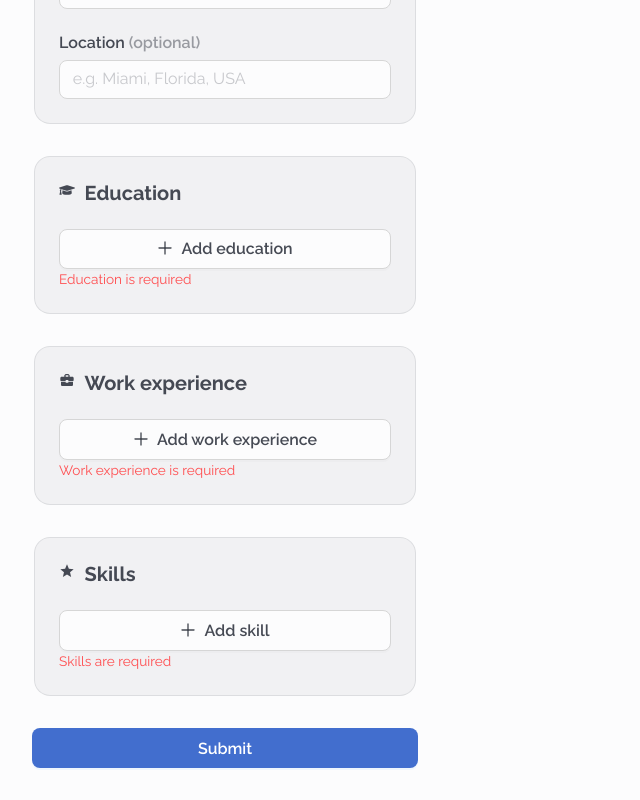
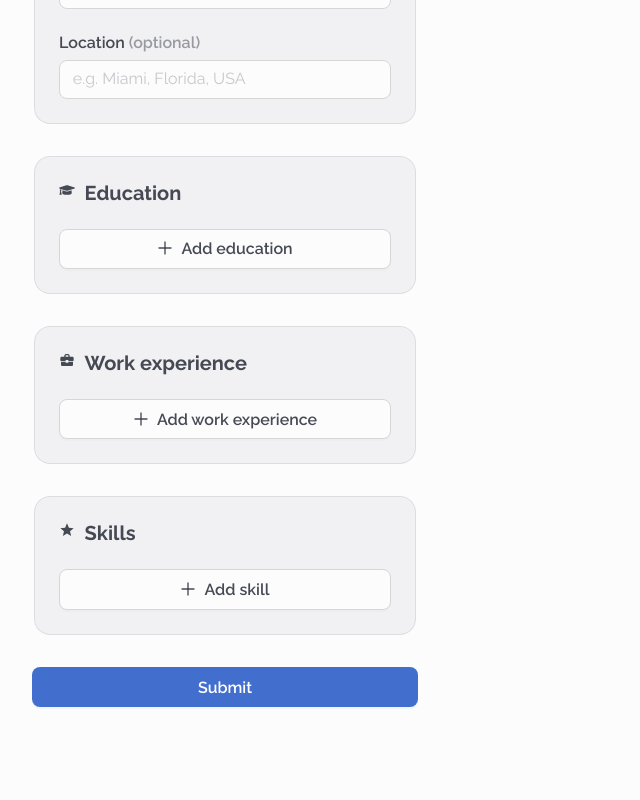
Before and after one commit to ErickBGomez/cv-application, a React (Vite) app: page / in a window 1280 px wide. Shown: the part 699-1499 px from the top of the page, without its empty margins (0-640 px from the left). After the commit the page ends 1438 px from the top, so only its background shows below. Built offline with nearby package versions, Linux system fonts and the light colour scheme.

Commit message:
Create education, work experience and skill with enter button, and remove null labels

```diff
--- a/src/components/form/ResumeForm/ResumeForm.jsx
+++ b/src/components/form/ResumeForm/ResumeForm.jsx
@@ -6,6 +6,11 @@ import "./ResumeForm.scss";
 import DragCardsInput from "../../inputs/DragCardsInput/DragCardsInput";
 import * as validator from "../../../helpers/form-validators/resume-form-validators";
 
+/*
+  TODOs:
+  1. Education, work experience, and skills sections are being validate, even when they are empty.
+  2. Fix icon positioning
+*/
 const ResumeForm = () => {
   const handleSubmit = (values) => {
     console.log(values);
@@ -62,16 +67,13 @@ const ResumeForm = () => {
         <Form.Item label="Location" name="location">
           <Input placeholder="e.g. Miami, Florida, USA" />
         </Form.Item>
-
-        {/* TODO: Add social media: Button to appear a input to accept title and link.
-        Then, in the result, determine the corresponding icon */}
       </FormSection>
 
       <FormSection icon={<FaGraduationCap />} title="Education">
         <Form.Item
-          label={null}
           name="education"
           rules={validator.educationRules}
+          validateTrigger="onSubmit"
         >
           <DragCardsInput context="education" />
         </Form.Item>
@@ -79,21 +81,26 @@ const ResumeForm = () => {
 
       <FormSection icon={<MdBusinessCenter />} title="Work experience">
         <Form.Item
-          label={null}
           name="workExperience"
           rules={validator.workExperienceRules}
+          validateTrigger="onSubmit"
         >
           <DragCardsInput context="work experience" />
         </Form.Item>
       </FormSection>
 
+      {/* Skill delete not working */}
       <FormSection icon={<MdStar />} title="Skills">
-        <Form.Item label={null} name="skills" rules={validator.skillsRules}>
+        <Form.Item
+          name="skills"
+          rules={validator.skillsRules}
+          validateTrigger="onSubmit"
+        >
           <DragCardsInput context="skill" />
         </Form.Item>
       </FormSection>
 
-      <Form.Item label={null}>
+      <Form.Item>
         <Button type="primary" htmlType="submit" className="submit-button">
           Submit
         </Button>
--- a/src/components/modals/CardModal/CardModal.jsx
+++ b/src/components/modals/CardModal/CardModal.jsx
@@ -1,4 +1,4 @@
-import { Modal, Form, Input, Rate, InputNumber, Checkbox } from "antd";
+import { Modal, Form, Input, Rate, InputNumber, Checkbox, Button } from "antd";
 import "./CardModal.scss";
 import * as commonValidator from "../../../helpers/form-validators/common-validators";
 import * as educationValidator from "../../../helpers/form-validators/education-modal-validators";
@@ -225,6 +225,13 @@ const CardModal = ({
         requiredMark="optional"
       >
         <div className="inputs">{createFields(context)}</div>
+        <Form.Item>
+          <Button
+            type="primary"
+            htmlType="submit"
+            style={{ display: "none" }}
+          />
+        </Form.Item>
       </Form>
     </Modal>
   );
```
